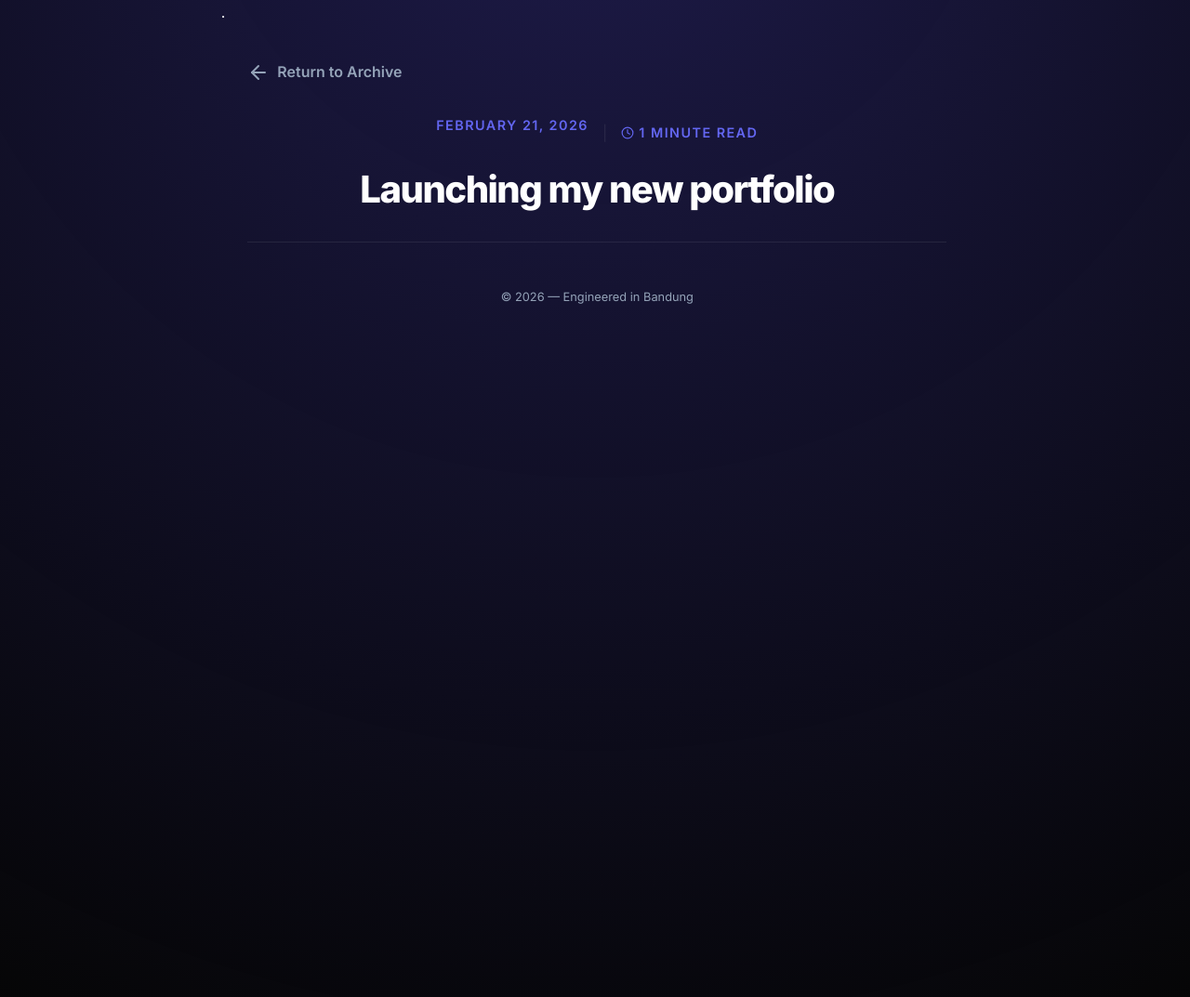
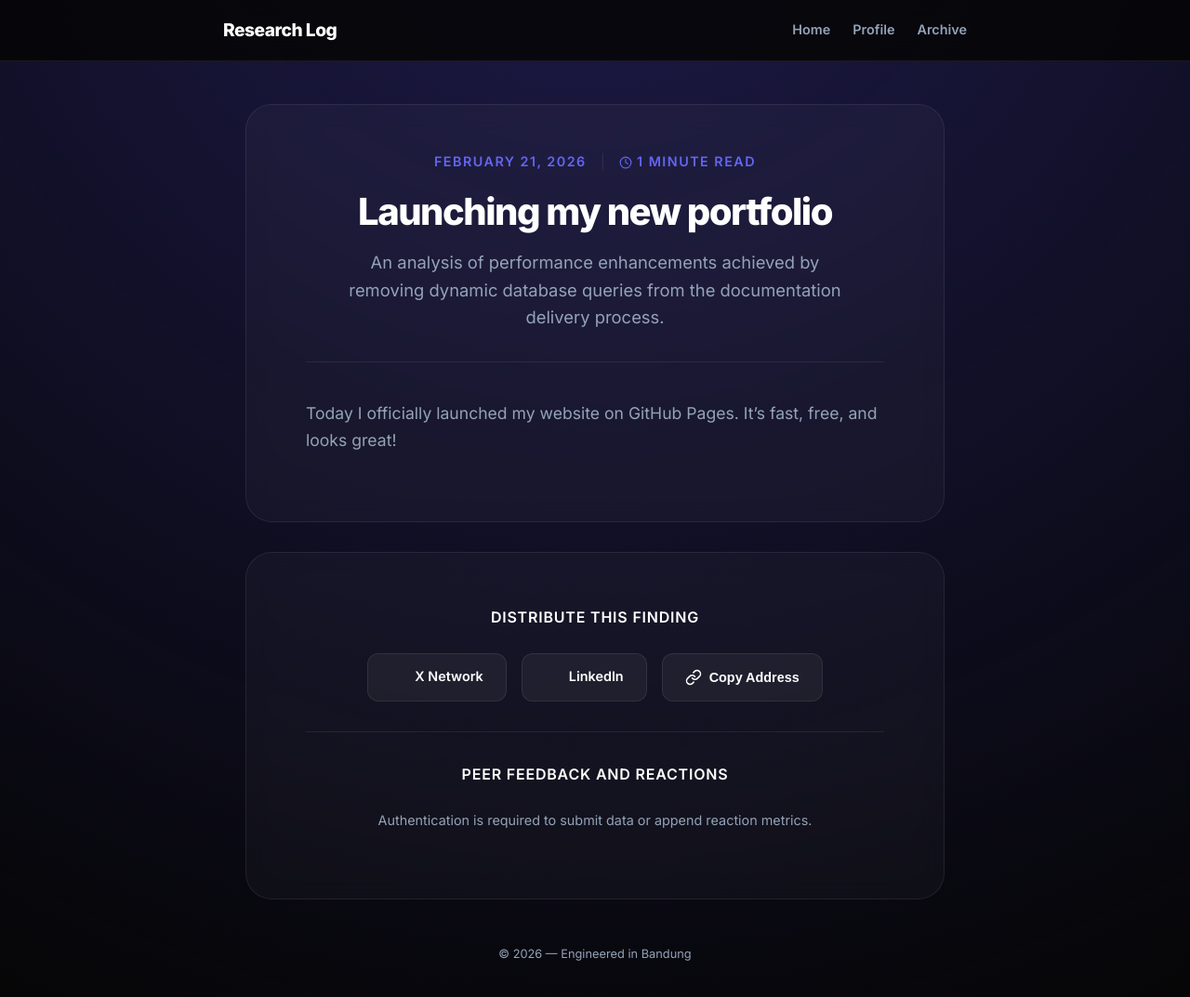
Before and after one commit to cingmen/cingmen.github.io, a Jekyll site: the page built from _posts/2026-02-21-welcome.md, in a window 1280 px wide and 1102 px high. Shown: the top 1073 px of the window at 93% size. Built offline with Jekyll 4.4.1, drawn with Linux system fonts in a browser that asks for light colours; comment, search, counter and statistics services are not loaded.

Commit message:
add template

```diff
--- a/_layouts/post.html
+++ b/_layouts/post.html
@@ -1,9 +1,15 @@
-.<!DOCTYPE html>
+<!DOCTYPE html>
 <html lang="en">
 <head>
     <meta charset="UTF-8">
     <meta name="viewport" content="width=device-width, initial-scale=1.0">
-    <title>{{ page.title }} - {{ site.title | default: "Developer Documentation" }}</title>
+
+    <title>{% if page.title %}{{ page.title }} - {% endif %}{{ site.title | default: "Developer Documentation" }}</title>
+    <meta name="description" content="{{ page.description | default: site.description | strip_html | normalize_whitespace | truncate: 160 }}">
+    <link rel="canonical" href="{{ site.url }}{{ page.url }}">
+    <meta property="og:title" content="{{ page.title | default: site.title }}">
+    <meta property="og:description" content="{{ page.description | default: site.description | strip_html | truncate: 160 }}">
+    <meta property="og:url" content="{{ site.url }}{{ page.url }}">
 
     <script src="https://unpkg.com/lucide@latest"></script>
     <link rel="preconnect" href="https://fonts.googleapis.com">
@@ -29,26 +35,63 @@
             color: var(--text-main);
             margin: 0;
             display: flex;
+            flex-direction: column;
+            align-items: center;
+            line-height: 1.7;
+            padding-top: 5rem;
+        }
+
+        .floating-nav {
+            position: fixed;
+            top: 0;
+            left: 0;
+            width: 100%;
+            background: rgba(5, 5, 5, 0.85);
+            backdrop-filter: var(--glass);
+            border-bottom: 1px solid var(--border);
+            z-index: 1000;
+            display: flex;
             justify-content: center;
-            line-height: 1.7;
+            padding: 1rem 1.5rem;
+        }
+
+        .nav-container {
+            max-width: 800px;
+            width: 100%;
+            display: flex;
+            justify-content: space-between;
+            align-items: center;
+        }
+
+        .nav-brand {
+            color: var(--text-main);
+            font-weight: 800;
+            text-decoration: none;
+            letter-spacing: -0.5px;
+            font-size: 1.2rem;
+        }
+
+        .nav-links {
+            display: flex;
+            gap: 1.5rem;
+        }
+
+        .nav-links a {
+            color: var(--text-dim);
+            text-decoration: none;
+            font-weight: 600;
+            font-size: 0.9rem;
+        }
+
+        .nav-links a:hover {
+            color: var(--text-main);
         }
 
         .container {
             max-width: 800px;
             width: 100%;
-            padding: 4rem 1.5rem;
+            padding: 2rem 1.5rem 4rem 1.5rem;
         }
-
-        .nav-back {
-            display: inline-flex;
-            align-items: center;
-            gap: 8px;
-            color: var(--text-dim);
-            text-decoration: none;
-            margin-bottom: 2rem;
-            font-weight: 600;
-        }
-        .nav-back:hover { color: var(--accent); }
 
         .article-card {
             background: var(--card-bg);
@@ -56,6 +99,7 @@
             border-radius: 28px;
             padding: 3rem 4rem;
             backdrop-filter: var(--glass);
+            margin-bottom: 2rem;
         }
 
         .article-header {
@@ -65,26 +109,44 @@
             text-align: center;
         }
 
+        .article-metadata {
+            display: flex;
+            justify-content: center;
+            align-items: center;
+            gap: 15px;
+            margin-bottom: 1rem;
+        }
+
         .article-date {
             font-size: 0.9rem;
             color: var(--accent);
             font-weight: 600;
             text-transform: uppercase;
             letter-spacing: 0.1em;
-            display: block;
-            margin-bottom: 1rem;
+            display: inline-flex;
+            align-items: center;
+            gap: 5px;
+            margin: 0;
         }
 
         .article-title {
             font-size: 2.5rem;
-            margin: 0;
+            margin: 0 0 1rem 0;
             letter-spacing: -1.5px;
             font-weight: 800;
             line-height: 1.2;
             color: var(--text-main);
         }
 
-        /* Systematic Typography for Document Content */
+        .article-description {
+            font-size: 1.15rem;
+            color: var(--text-dim);
+            margin: 0 auto;
+            max-width: 90%;
+            line-height: 1.6;
+            font-weight: 400;
+        }
+
         .document-content {
             color: var(--text-dim);
             font-size: 1.1rem;
@@ -103,30 +165,11 @@
 
         .document-content h2 { font-size: 1.8rem; border-bottom: 1px solid var(--border); padding-bottom: 0.5rem; }
         .document-content h3 { font-size: 1.4rem; }
-
-        .document-content p {
-            margin-bottom: 1.5rem;
-        }
-
-        .document-content a {
-            color: var(--accent);
-            text-decoration: none;
-            border-bottom: 1px solid transparent;
-        }
-
-        .document-content a:hover {
-            border-bottom: 1px solid var(--accent);
-        }
-
-        .document-content ul,
-        .document-content ol {
-            margin-bottom: 1.5rem;
-            padding-left: 1.5rem;
-        }
-
-        .document-content li {
-            margin-bottom: 0.5rem;
-        }
+        .document-content p { margin-bottom: 1.5rem; }
+        .document-content a { color: var(--accent); text-decoration: none; border-bottom: 1px solid transparent; }
+        .document-content a:hover { border-bottom: 1px solid var(--accent); }
+        .document-content ul, .document-content ol { margin-bottom: 1.5rem; padding-left: 1.5rem; }
+        .document-content li { margin-bottom: 0.5rem; }
 
         .document-content blockquote {
             border-left: 4px solid var(--accent);
@@ -138,53 +181,86 @@
             color: var(--text-main);
         }
 
-        .document-content pre {
-            background-color: #000000;
+        /* Interaction Mechanics Section */
+        .interaction-container {
+            background: var(--card-bg);
             border: 1px solid var(--border);
-            padding: 1.5rem;
-            border-radius: 12px;
-            overflow-x: auto;
-            margin: 2rem 0;
+            border-radius: 28px;
+            padding: 2.5rem 4rem;
+            backdrop-filter: var(--glass);
         }
 
-        .document-content code {
-            font-family: monospace;
-            font-size: 0.9rem;
-            background: rgba(255, 255, 255, 0.1);
-            padding: 0.2rem 0.4rem;
-            border-radius: 4px;
-            color: #e2e8f0;
+        .share-section {
+            display: flex;
+            flex-direction: column;
+            align-items: center;
+            border-bottom: 1px solid var(--border);
+            padding-bottom: 2rem;
+            margin-bottom: 2rem;
         }
 
-        .document-content pre code {
-            background: transparent;
-            padding: 0;
+        .share-heading {
+            font-size: 1rem;
+            color: var(--text-main);
+            font-weight: 600;
+            margin-bottom: 1.5rem;
+            text-transform: uppercase;
+            letter-spacing: 0.05em;
         }
 
-        .document-content img {
-            max-width: 100%;
-            height: auto;
+        .share-buttons {
+            display: flex;
+            gap: 1rem;
+        }
+
+        .share-btn {
+            display: inline-flex;
+            align-items: center;
+            justify-content: center;
+            gap: 8px;
+            padding: 0.8rem 1.5rem;
             border-radius: 12px;
+            background: rgba(255, 255, 255, 0.05);
+            color: var(--text-main);
+            text-decoration: none;
+            font-weight: 600;
+            font-size: 0.9rem;
             border: 1px solid var(--border);
-            margin: 2rem 0;
+            cursor: pointer;
+        }
+
+        .share-btn:hover {
+            background: var(--accent);
+            border-color: var(--accent);
         }
 
         @media (max-width: 768px) {
-            .article-card { padding: 2rem 1.5rem; }
+            .article-card, .interaction-container { padding: 2rem 1.5rem; }
             .article-title { font-size: 2rem; }
+            .share-buttons { flex-wrap: wrap; justify-content: center; }
         }
     </style>
 </head>
 <body>
 
+    <nav class="floating-nav">
+        <div class="nav-container">
+            <a href="/" class="nav-brand">Research Log</a>
+            <div class="nav-links">
+                <a href="/">Home</a>
+                <a href="/about/">Profile</a>
+                <a href="/blog/">Archive</a>
+            </div>
+        </div>
+    </nav>
+
     <div class="container">
-        <a href="/blog/" class="nav-back"><i data-lucide="arrow-left"></i> Return to Archive</a>
-
-        <header class="article-header">
-                <div style="display: flex; justify-content: center; align-items: center; gap: 15px; margin-bottom: 1rem;">
+        <article class="article-card">
+            <header class="article-header">
+                <div class="article-metadata">
                     <span class="article-date">{{ page.date | date: "%B %d, %Y" }}</span>
                     <span style="color: var(--border);">|</span>
-                    <span class="article-date" style="margin-bottom: 0; display: inline-flex; align-items: center; gap: 5px;">
+                    <span class="article-date">
                         <i data-lucide="clock" style="width: 14px; height: 14px;"></i>
                         {% assign word_count = content | number_of_words %}
                         {% assign reading_time = word_count | divided_by: 180 %}
@@ -196,7 +272,48 @@
                     </span>
                 </div>
                 <h1 class="article-title">{{ page.title }}</h1>
-        </header>
+
+                {% if page.description %}
+                <p class="article-description">{{ page.description }}</p>
+                {% endif %}
+            </header>
+
+            <div class="document-content">
+                {{ content }}
+            </div>
+        </article>
+
+        <div class="interaction-container">
+
+            <div class="share-section">
+                <h3 class="share-heading">Distribute this Finding</h3>
+                <div class="share-buttons">
+                    <a href="https://twitter.com/intent/tweet?text={{ page.title | cgi_escape }}&url={{ site.url }}{{ page.url }}" target="_blank" rel="noopener noreferrer" class="share-btn">
+                        <i data-lucide="twitter" style="width: 18px; height: 18px;"></i> X Network
+                    </a>
+                    <a href="https://www.linkedin.com/shareArticle?mini=true&url={{ site.url }}{{ page.url }}&title={{ page.title | cgi_escape }}" target="_blank" rel="noopener noreferrer" class="share-btn">
+                        <i data-lucide="linkedin" style="width: 18px; height: 18px;"></i> LinkedIn
+                    </a>
+                    <button onclick="navigator.clipboard.writeText(window.location.href); alert('Web address secured to clipboard.');" class="share-btn">
+                        <i data-lucide="link" style="width: 18px; height: 18px;"></i> Copy Address
+                    </button>
+                </div>
+            </div>
+
+            <div class="comment-section">
+                <h3 class="share-heading" style="text-align: center;">Peer Feedback and Reactions</h3>
+                <p style="text-align: center; color: var(--text-dim); font-size: 0.9rem; margin-bottom: 2rem;">Authentication is required to submit data or append reaction metrics.</p>
+
+                <script src="https://utteranc.es/client.js"
+                        repo="cingmen/cingmen.github.io"
+                        issue-term="pathname"
+                        theme="github-dark"
+                        crossorigin="anonymous"
+                        async>
+                </script>
+            </div>
+
+        </div>
 
         <footer style="text-align: center; margin-top: 3rem; color: var(--text-dim); font-size: 0.8rem;">
             &copy; 2026 — Engineered in Bandung
--- a/_posts/2026-02-21-welcome.md
+++ b/_posts/2026-02-21-welcome.md
@@ -2,6 +2,7 @@
 layout: post
 title: "Launching my new portfolio"
 date: 2026-02-21
+description: "An analysis of performance enhancements achieved by removing dynamic database queries from the documentation delivery process."
 categories: documentation
 ---
 
--- /dev/null
+++ b/robots.txt
@@ -0,0 +1,4 @@
+User-agent: *
+Allow: /
+
+Sitemap: https://cingmen.github.io/sitemap.xml
```
Also changed, not shown: sitemap.xml (added, +29 -0 lines).
